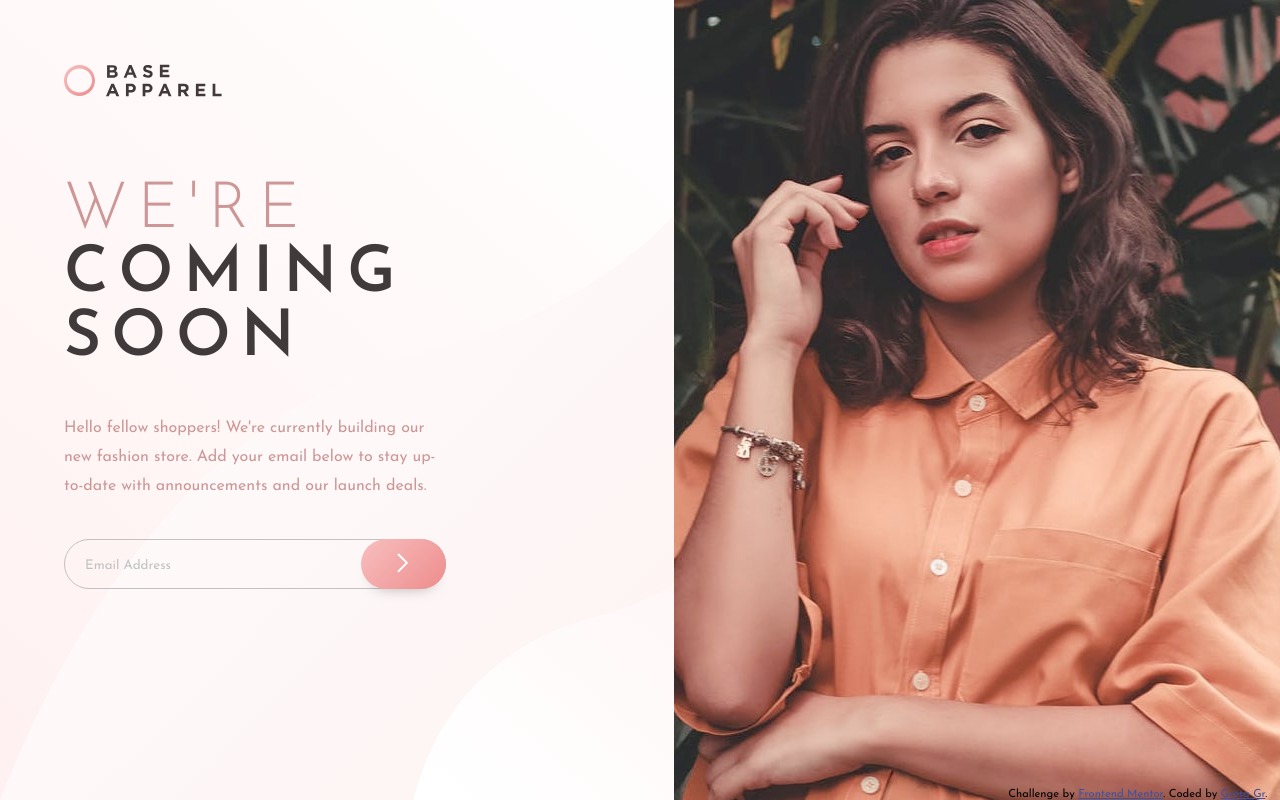
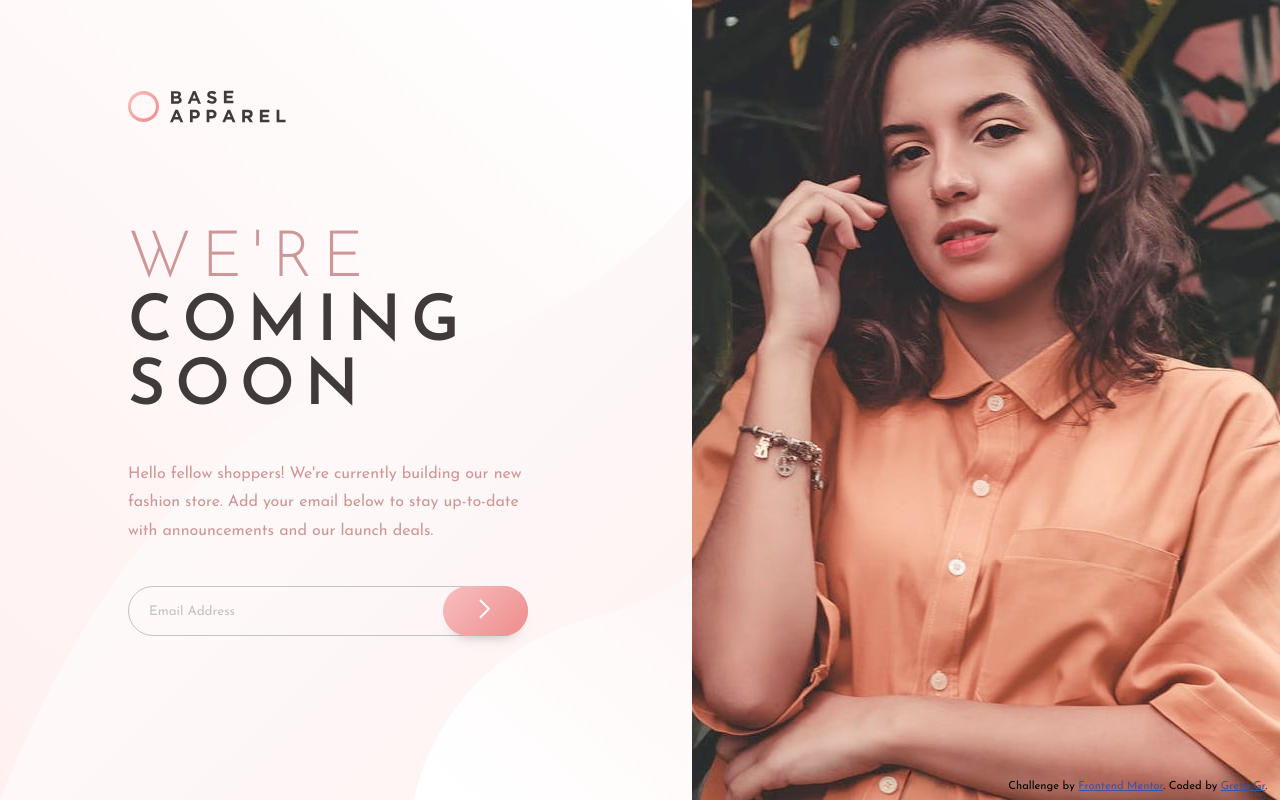
Before and after one commit to gretagr/FEM-baseApparel, a plain HTML site: page index.html in a window 1280 px wide. Drawn offline with Linux system fonts and the light colour scheme; files whose address does not match are found by name.

Commit message:
responsive CSS finished

```diff
--- a/src/scss/style.scss
+++ b/src/scss/style.scss
@@ -45,36 +45,40 @@ body {
 
     @include flex(flex, flex-start, flex-start, column);
     @include container-size(65%, 100vh);
-    padding: 3%;
+    padding: 5% 0 0 5%;
     text-align: left;
   }
 
   @include media($large) {
-    padding: 5% 5% 0 5%;
+    padding: 7% 5% 0 10%;
     @include container-size(100%, 100vh);
   }
 
   &__logo {
     position: absolute;
-    //padding: 4%;
+    padding: 4%;
     top: 0;
     left: 0;
     @include media($medium) {
       position: static;
       margin: 0 0 15%;
+      padding: 0;
     }
   }
 }
 
 .heading {
-  padding: 10% 0 0 0;
+  padding-top: 10%;
   font-size: $heading-medium;
   @include media($large) {
     font-size: $heading-big;
   }
   @include media($medium) {
-    padding: 0;
-    // margin-top: 6%;
+    margin-top: 6%;
+  }
+  @include media($large) {
+    margin-top: 0;
+    padding: 6% 0 0 0;
   }
   letter-spacing: 10px;
   text-transform: uppercase;
@@ -98,9 +102,15 @@ body {
   // while screen is bigger than 375px and smaller than 1200px
   @include media($small) {
     @include container-size(70%);
+    margin: 8% auto;
   }
+
   @include media($medium) {
-    @include container-size(70%);
+    @include container-size(80%);
+    margin: 8% 0;
+  }
+  @include media($large) {
+    // @include container-size(70%);
     margin: 8% 0;
 
   }
@@ -109,7 +119,7 @@ body {
   &__description {
     line-height: 1.8em;
     color: $desaturated-red;
-    margin: 5% 0;
+    margin: 15% 0;
     @include media($large) {
     margin: 8% 0;
     }
@@ -177,15 +187,15 @@ body {
     size: cover;
     repeat: no-repeat;
   }
-  @include container-size(100%, 40vh);
+  @include container-size(100%, 30vh);
   margin-top: calc(33px + 8%);
-  @include media($small) {
+  @include media(550px) {
     background: {
       image: url('../../dist/img/hero-tablet.jpg');
       size: cover;
       repeat: no-repeat;
     }
-    @include container-size(100%, 50vh);
+    @include container-size(100%, 45vh);
   }
   @include media($medium){
     @include container-size(100%, 100vh);
@@ -206,7 +216,7 @@ body {
     color: $blue;
   }
   @include media($medium) {
-    @include position(absolute, $right:1%, $bottom:0);
+    @include position(absolute, $right:1%, $bottom:1%);
     margin: 0;
     text-align: center;
   }
```
Also changed, not shown: dist/css/style.min.css.
